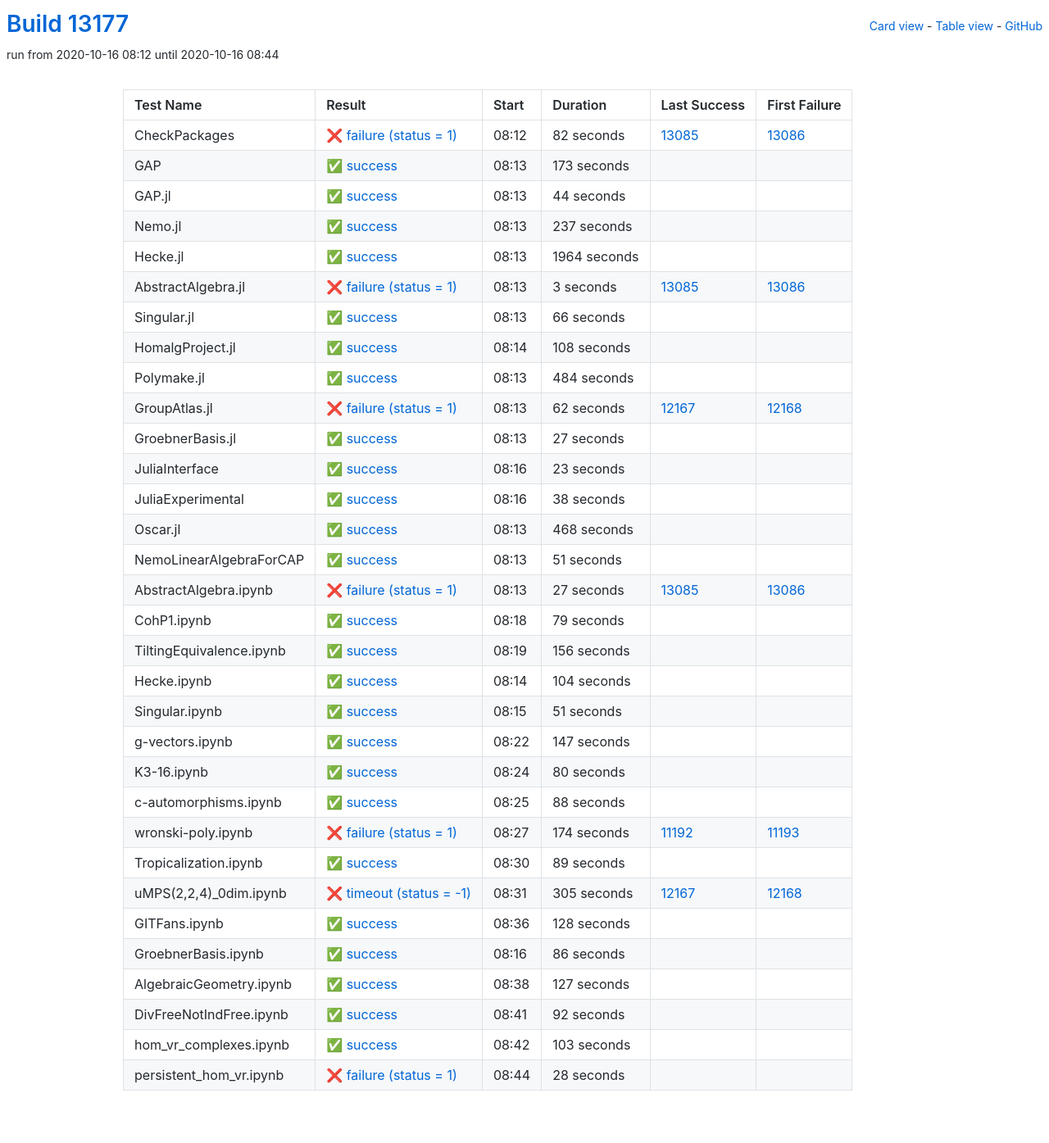
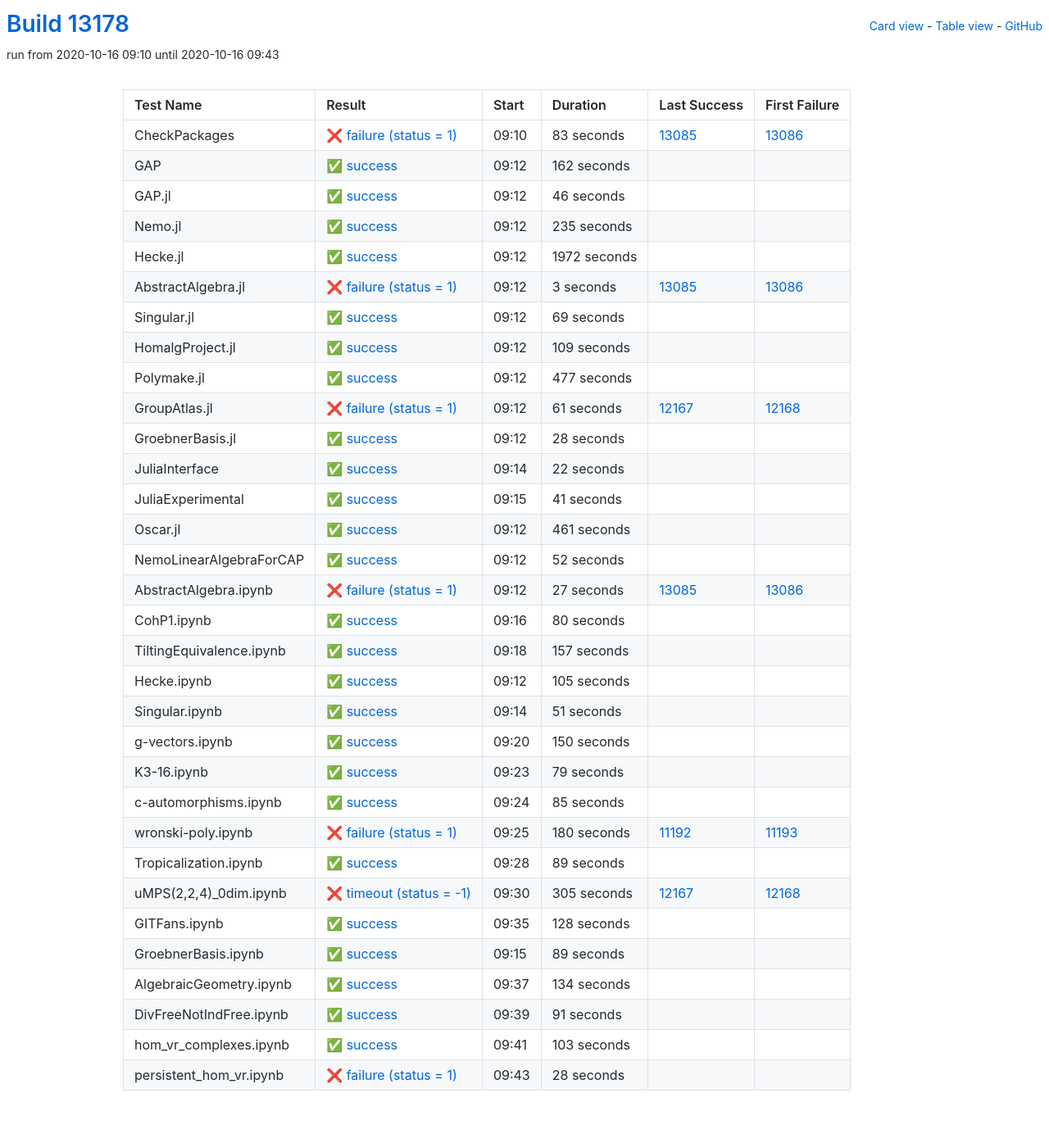
Before and after one commit to oscar-system/oscar-ci-status, a Jekyll site: the page built from table.html, in a window 1280 px wide. Shown: the whole page at 82% size. Built offline with Jekyll 4.4.1, drawn with Linux system fonts in a browser that asks for light colours.

Commit message:
Build #13178

```diff
--- a/_data/ci.yml
+++ b/_data/ci.yml
@@ -1,6 +1,6 @@
 ---
-build: 13177
-build_url: https://oscarci.mathematik.uni-kl.de/job/oscar/13177/
+build: 13178
+build_url: https://oscarci.mathematik.uni-kl.de/job/oscar/13178/
 job: oscar
 organization: oscar-system
 repo: oscar-ci-status
@@ -8,68 +8,68 @@
 tests:
 - name: CheckPackages
   id: checkpackages
-  log: https://oscarci.mathematik.uni-kl.de/job/oscar/13177/artifact/logs/build-13177/CheckPackages.log
-  start: 2020-10-16 08:12
+  log: https://oscarci.mathematik.uni-kl.de/job/oscar/13178/artifact/logs/build-13178/CheckPackages.log
+  start: 2020-10-16 09:10
   success: false
   exitcode: 1
   status: failure
-  duration: 82
+  duration: 83
   last_success: 13085
   last_success_url: https://oscarci.mathematik.uni-kl.de/job/oscar/13085/
   first_failure: 13086
   first_failure_url: https://oscarci.mathematik.uni-kl.de/job/oscar/13086/
 - name: GAP
   id: gap
-  log: https://oscarci.mathematik.uni-kl.de/job/oscar/13177/artifact/logs/build-13177/GAP.log
-  start: 2020-10-16 08:13
+  log: https://oscarci.mathematik.uni-kl.de/job/oscar/13178/artifact/logs/build-13178/GAP.log
+  start: 2020-10-16 09:12
   success: true
   exitcode: 0
   status: success
-  duration: 173
+  duration: 162
   last_success: false
   last_success_url:
   first_failure: false
   first_failure_url:
 - name: GAP.jl
   id: gap-jl
-  log: https://oscarci.mathematik.uni-kl.de/job/oscar/13177/artifact/logs/build-13177/GAP.jl.log
-  start: 2020-10-16 08:13
+  log: https://oscarci.mathematik.uni-kl.de/job/oscar/13178/artifact/logs/build-13178/GAP.jl.log
+  start: 2020-10-16 09:12
   success: true
   exitcode: 0
   status: success
-  duration: 44
+  duration: 46
   last_success: false
   last_success_url:
   first_failure: false
   first_failure_url:
 - name: Nemo.jl
   id: nemo-jl
-  log: https://oscarci.mathematik.uni-kl.de/job/oscar/13177/artifact/logs/build-13177/Nemo.jl.log
-  start: 2020-10-16 08:13
+  log: https://oscarci.mathematik.uni-kl.de/job/oscar/13178/artifact/logs/build-13178/Nemo.jl.log
+  start: 2020-10-16 09:12
   success: true
   exitcode: 0
   status: success
-  duration: 237
+  duration: 235
   last_success: false
   last_success_url:
   first_failure: false
   first_failure_url:
 - name: Hecke.jl
   id: hecke-jl
-  log: https://oscarci.mathematik.uni-kl.de/job/oscar/13177/artifact/logs/build-13177/Hecke.jl.log
-  start: 2020-10-16 08:13
+  log: https://oscarci.mathematik.uni-kl.de/job/oscar/13178/artifact/logs/build-13178/Hecke.jl.log
+  start: 2020-10-16 09:12
   success: true
   exitcode: 0
   status: success
-  duration: 1964
+  duration: 1972
   last_success: false
   last_success_url:
   first_failure: false
   first_failure_url:
 - name: AbstractAlgebra.jl
   id: abstractalgebra-jl
-  log: https://oscarci.mathematik.uni-kl.de/job/oscar/13177/artifact/logs/build-13177/AbstractAlgebra.jl.log
-  start: 2020-10-16 08:13
+  log: https://oscarci.mathematik.uni-kl.de/job/oscar/13178/artifact/logs/build-13178/AbstractAlgebra.jl.log
+  start: 2020-10-16 09:12
   success: false
   exitcode: 1
   status: failure
@@ -80,116 +80,116 @@
   first_failure_url: https://oscarci.mathematik.uni-kl.de/job/oscar/13086/
 - name: Singular.jl
   id: singular-jl
-  log: https://oscarci.mathematik.uni-kl.de/job/oscar/13177/artifact/logs/build-13177/Singular.jl.log
-  start: 2020-10-16 08:13
+  log: https://oscarci.mathematik.uni-kl.de/job/oscar/13178/artifact/logs/build-13178/Singular.jl.log
+  start: 2020-10-16 09:12
   success: true
   exitcode: 0
   status: success
-  duration: 66
+  duration: 69
   last_success: false
   last_success_url:
   first_failure: false
   first_failure_url:
 - name: HomalgProject.jl
   id: homalgproject-jl
-  log: https://oscarci.mathematik.uni-kl.de/job/oscar/13177/artifact/logs/build-13177/HomalgProject.jl.log
-  start: 2020-10-16 08:14
+  log: https://oscarci.mathematik.uni-kl.de/job/oscar/13178/artifact/logs/build-13178/HomalgProject.jl.log
+  start: 2020-10-16 09:12
   success: true
   exitcode: 0
   status: success
-  duration: 108
+  duration: 109
   last_success: false
   last_success_url:
   first_failure: false
   first_failure_url:
 - name: Polymake.jl
   id: polymake-jl
-  log: https://oscarci.mathematik.uni-kl.de/job/oscar/13177/artifact/logs/build-13177/Polymake.jl.log
-  start: 2020-10-16 08:13
+  log: https://oscarci.mathematik.uni-kl.de/job/oscar/13178/artifact/logs/build-13178/Polymake.jl.log
+  start: 2020-10-16 09:12
   success: true
   exitcode: 0
   status: success
-  duration: 484
+  duration: 477
   last_success: false
   last_success_url:
   first_failure: false
   first_failure_url:
 - name: GroupAtlas.jl
   id: groupatlas-jl
-  log: https://oscarci.mathematik.uni-kl.de/job/oscar/13177/artifact/logs/build-13177/GroupAtlas.jl.log
-  start: 2020-10-16 08:13
+  log: https://oscarci.mathematik.uni-kl.de/job/oscar/13178/artifact/logs/build-13178/GroupAtlas.jl.log
+  start: 2020-10-16 09:12
   success: false
   exitcode: 1
   status: failure
-  duration: 62
+  duration: 61
   last_success: 12167
   last_success_url: https://oscarci.mathematik.uni-kl.de/job/oscar/12167/
   first_failure: 12168
   first_failure_url: https://oscarci.mathematik.uni-kl.de/job/oscar/12168/
 - name: GroebnerBasis.jl
   id: groebnerbasis-jl
-  log: https://oscarci.mathematik.uni-kl.de/job/oscar/13177/artifact/logs/build-13177/GroebnerBasis.jl.log
-  start: 2020-10-16 08:13
+  log: https://oscarci.mathematik.uni-kl.de/job/oscar/13178/artifact/logs/build-13178/GroebnerBasis.jl.log
+  start: 2020-10-16 09:12
   success: true
   exitcode: 0
   status: success
-  duration: 27
+  duration: 28
   last_success: false
   last_success_url:
   first_failure: false
   first_failure_url:
 - name: JuliaInterface
   id: juliainterface
-  log: https://oscarci.mathematik.uni-kl.de/job/oscar/13177/artifact/logs/build-13177/JuliaInterface.log
-  start: 2020-10-16 08:16
+  log: https://oscarci.mathematik.uni-kl.de/job/oscar/13178/artifact/logs/build-13178/JuliaInterface.log
+  start: 2020-10-16 09:14
   success: true
   exitcode: 0
   status: success
-  duration: 23
+  duration: 22
   last_success: false
   last_success_url:
   first_failure: false
   first_failure_url:
 - name: JuliaExperimental
   id: juliaexperimental
-  log: https://oscarci.mathematik.uni-kl.de/job/oscar/13177/artifact/logs/build-13177/JuliaExperimental.log
-  start: 2020-10-16 08:16
+  log: https://oscarci.mathematik.uni-kl.de/job/oscar/13178/artifact/logs/build-13178/JuliaExperimental.log
+  start: 2020-10-16 09:15
   success: true
   exitcode: 0
   status: success
-  duration: 38
+  duration: 41
   last_success: false
   last_success_url:
   first_failure: false
   first_failure_url:
 - name: Oscar.jl
   id: oscar-jl
-  log: https://oscarci.mathematik.uni-kl.de/job/oscar/13177/artifact/logs/build-13177/Oscar.jl.log
-  start: 2020-10-16 08:13
+  log: https://oscarci.mathematik.uni-kl.de/job/oscar/13178/artifact/logs/build-13178/Oscar.jl.log
+  start: 2020-10-16 09:12
   success: true
   exitcode: 0
   status: success
-  duration: 468
+  duration: 461
   last_success: false
   last_success_url:
   first_failure: false
   first_failure_url:
 - name: NemoLinearAlgebraForCAP
   id: nemolinearalgebraforcap
-  log: https://oscarci.mathematik.uni-kl.de/job/oscar/13177/artifact/logs/build-13177/NemoLinearAlgebraForCAP.log
-  start: 2020-10-16 08:13
+  log: https://oscarci.mathematik.uni-kl.de/job/oscar/13178/artifact/logs/build-13178/NemoLinearAlgebraForCAP.log
+  start: 2020-10-16 09:12
   success: true
   exitcode: 0
   status: success
-  duration: 51
+  duration: 52
   last_success: false
   last_success_url:
   first_failure: false
   first_failure_url:
 - name: AbstractAlgebra.ipynb
   id: abstractalgebra-ipynb
-  log: https://oscarci.mathematik.uni-kl.de/job/oscar/13177/artifact/logs/build-13177/AbstractAlgebra.ipynb.log
-  start: 2020-10-16 08:13
+  log: https://oscarci.mathematik.uni-kl.de/job/oscar/13178/artifact/logs/build-13178/AbstractAlgebra.ipynb.log
+  start: 2020-10-16 09:12
   success: false
   exitcode: 1
   status: failure
@@ -200,44 +200,44 @@
   first_failure_url: https://oscarci.mathematik.uni-kl.de/job/oscar/13086/
 - name: CohP1.ipynb
   id: cohp1-ipynb
-  log: https://oscarci.mathematik.uni-kl.de/job/oscar/13177/artifact/logs/build-13177/CohP1.ipynb.log
-  start: 2020-10-16 08:18
+  log: https://oscarci.mathematik.uni-kl.de/job/oscar/13178/artifact/logs/build-13178/CohP1.ipynb.log
+  start: 2020-10-16 09:16
   success: true
   exitcode: 0
   status: success
-  duration: 79
+  duration: 80
   last_success: false
   last_success_url:
   first_failure: false
   first_failure_url:
 - name: TiltingEquivalence.ipynb
   id: tiltingequivalence-ipynb
-  log: https://oscarci.mathematik.uni-kl.de/job/oscar/13177/artifact/logs/build-13177/TiltingEquivalence.ipynb.log
-  start: 2020-10-16 08:19
+  log: https://oscarci.mathematik.uni-kl.de/job/oscar/13178/artifact/logs/build-13178/TiltingEquivalence.ipynb.log
+  start: 2020-10-16 09:18
   success: true
   exitcode: 0
   status: success
-  duration: 156
+  duration: 157
   last_success: false
   last_success_url:
   first_failure: false
   first_failure_url:
 - name: Hecke.ipynb
   id: hecke-ipynb
-  log: https://oscarci.mathematik.uni-kl.de/job/oscar/13177/artifact/logs/build-13177/Hecke.ipynb.log
-  start: 2020-10-16 08:14
+  log: https://oscarci.mathematik.uni-kl.de/job/oscar/13178/artifact/logs/build-13178/Hecke.ipynb.log
+  start: 2020-10-16 09:12
   success: true
   exitcode: 0
   status: success
-  duration: 104
+  duration: 105
   last_success: false
   last_success_url:
   first_failure: false
   first_failure_url:
 - name: Singular.ipynb
   id: singular-ipynb
-  log: https://oscarci.mathematik.uni-kl.de/job/oscar/13177/artifact/logs/build-13177/Singular.ipynb.log
-  start: 2020-10-16 08:15
+  log: https://oscarci.mathematik.uni-kl.de/job/oscar/13178/artifact/logs/build-13178/Singular.ipynb.log
+  start: 2020-10-16 09:14
   success: true
   exitcode: 0
   status: success
@@ -248,56 +248,56 @@
   first_failure_url:
 - name: g-vectors.ipynb
   id: g-vectors-ipynb
-  log: https://oscarci.mathematik.uni-kl.de/job/oscar/13177/artifact/logs/build-13177/g-vectors.ipynb.log
-  start: 2020-10-16 08:22
+  log: https://oscarci.mathematik.uni-kl.de/job/oscar/13178/artifact/logs/build-13178/g-vectors.ipynb.log
+  start: 2020-10-16 09:20
   success: true
   exitcode: 0
   status: success
-  duration: 147
+  duration: 150
   last_success: false
   last_success_url:
   first_failure: false
   first_failure_url:
 - name: K3-16.ipynb
   id: k3-16-ipynb
-  log: https://oscarci.mathematik.uni-kl.de/job/oscar/13177/artifact/logs/build-13177/K3-16.ipynb.log
-  start: 2020-10-16 08:24
+  log: https://oscarci.mathematik.uni-kl.de/job/oscar/13178/artifact/logs/build-13178/K3-16.ipynb.log
+  start: 2020-10-16 09:23
   success: true
   exitcode: 0
   status: success
-  duration: 80
+  duration: 79
   last_success: false
   last_success_url:
   first_failure: false
   first_failure_url:
 - name: c-automorphisms.ipynb
   id: c-automorphisms-ipynb
-  log: https://oscarci.mathematik.uni-kl.de/job/oscar/13177/artifact/logs/build-13177/c-automorphisms.ipynb.log
-  start: 2020-10-16 08:25
+  log: https://oscarci.mathematik.uni-kl.de/job/oscar/13178/artifact/logs/build-13178/c-automorphisms.ipynb.log
+  start: 2020-10-16 09:24
   success: true
   exitcode: 0
   status: success
-  duration: 88
+  duration: 85
   last_success: false
   last_success_url:
   first_failure: false
   first_failure_url:
 - name: wronski-poly.ipynb
   id: wronski-poly-ipynb
-  log: https://oscarci.mathematik.uni-kl.de/job/oscar/13177/artifact/logs/build-13177/wronski-poly.ipynb.log
-  start: 2020-10-16 08:27
+  log: https://oscarci.mathematik.uni-kl.de/job/oscar/13178/artifact/logs/build-13178/wronski-poly.ipynb.log
+  start: 2020-10-16 09:25
   success: false
   exitcode: 1
   status: failure
-  duration: 174
+  duration: 180
   last_success: 11192
   last_success_url: https://oscarci.mathematik.uni-kl.de/job/oscar/11192/
   first_failure: 11193
   first_failure_url: https://oscarci.mathematik.uni-kl.de/job/oscar/11193/
 - name: Tropicalization.ipynb
   id: tropicalization-ipynb
-  log: https://oscarci.mathematik.uni-kl.de/job/oscar/13177/artifact/logs/build-13177/Tropicalization.ipynb.log
-  start: 2020-10-16 08:30
+  log: https://oscarci.mathematik.uni-kl.de/job/oscar/13178/artifact/logs/build-13178/Tropicalization.ipynb.log
+  start: 2020-10-16 09:28
   success: true
   exitcode: 0
   status: success
@@ -308,8 +308,8 @@
   first_failure_url:
 - name: uMPS(2,2,4)_0dim.ipynb
   id: umps-2-2-4-0dim-ipynb
-  log: https://oscarci.mathematik.uni-kl.de/job/oscar/13177/artifact/logs/build-13177/uMPS-2-2-4-_0dim.ipynb.log
-  start: 2020-10-16 08:31
+  log: https://oscarci.mathematik.uni-kl.de/job/oscar/13178/artifact/logs/build-13178/uMPS-2-2-4-_0dim.ipynb.log
+  start: 2020-10-16 09:30
   success: false
   exitcode: -1
   status: timeout
@@ -320,8 +320,8 @@
   first_failure_url: https://oscarci.mathematik.uni-kl.de/job/oscar/12168/
 - name: GITFans.ipynb
   id: gitfans-ipynb
-  log: https://oscarci.mathematik.uni-kl.de/job/oscar/13177/artifact/logs/build-13177/GITFans.ipynb.log
-  start: 2020-10-16 08:36
+  log: https://oscarci.mathematik.uni-kl.de/job/oscar/13178/artifact/logs/build-13178/GITFans.ipynb.log
+  start: 2020-10-16 09:35
   success: true
   exitcode: 0
   status: success
@@ -332,44 +332,44 @@
   first_failure_url:
 - name: GroebnerBasis.ipynb
   id: groebnerbasis-ipynb
-  log: https://oscarci.mathematik.uni-kl.de/job/oscar/13177/artifact/logs/build-13177/GroebnerBasis.ipynb.log
-  start: 2020-10-16 08:16
+  log: https://oscarci.mathematik.uni-kl.de/job/oscar/13178/artifact/logs/build-13178/GroebnerBasis.ipynb.log
+  start: 2020-10-16 09:15
   success: true
   exitcode: 0
   status: success
-  duration: 86
+  duration: 89
   last_success: false
   last_success_url:
   first_failure: false
   first_failure_url:
 - name: AlgebraicGeometry.ipynb
   id: algebraicgeometry-ipynb
-  log: https://oscarci.mathematik.uni-kl.de/job/oscar/13177/artifact/logs/build-13177/AlgebraicGeometry.ipynb.log
-  start: 2020-10-16 08:38
+  log: https://oscarci.mathematik.uni-kl.de/job/oscar/13178/artifact/logs/build-13178/AlgebraicGeometry.ipynb.log
+  start: 2020-10-16 09:37
   success: true
   exitcode: 0
   status: success
-  duration: 127
+  duration: 134
   last_success: false
   last_success_url:
   first_failure: false
   first_failure_url:
 - name: DivFreeNotIndFree.ipynb
   id: divfreenotindfree-ipynb
-  log: https://oscarci.mathematik.uni-kl.de/job/oscar/13177/artifact/logs/build-13177/DivFreeNotIndFree.ipynb.log
-  start: 2020-10-16 08:41
+  log: https://oscarci.mathematik.uni-kl.de/job/oscar/13178/artifact/logs/build-13178/DivFreeNotIndFree.ipynb.log
+  start: 2020-10-16 09:39
   success: true
   exitcode: 0
   status: success
-  duration: 92
+  duration: 91
   last_success: false
   last_success_url:
   first_failure: false
   first_failure_url:
 - name: hom_vr_complexes.ipynb
   id: hom-vr-complexes-ipynb
-  log: https://oscarci.mathematik.uni-kl.de/job/oscar/13177/artifact/logs/build-13177/hom_vr_complexes.ipynb.log
-  start: 2020-10-16 08:42
+  log: https://oscarci.mathematik.uni-kl.de/job/oscar/13178/artifact/logs/build-13178/hom_vr_complexes.ipynb.log
+  start: 2020-10-16 09:41
   success: true
   exitcode: 0
   status: success
@@ -380,8 +380,8 @@
   first_failure_url:
 - name: persistent_hom_vr.ipynb
   id: persistent-hom-vr-ipynb
-  log: https://oscarci.mathematik.uni-kl.de/job/oscar/13177/artifact/logs/build-13177/persistent_hom_vr.ipynb.log
-  start: 2020-10-16 08:44
+  log: https://oscarci.mathematik.uni-kl.de/job/oscar/13178/artifact/logs/build-13178/persistent_hom_vr.ipynb.log
+  start: 2020-10-16 09:43
   success: false
   exitcode: 1
   status: failure
```
Also changed, not shown: README.md.
